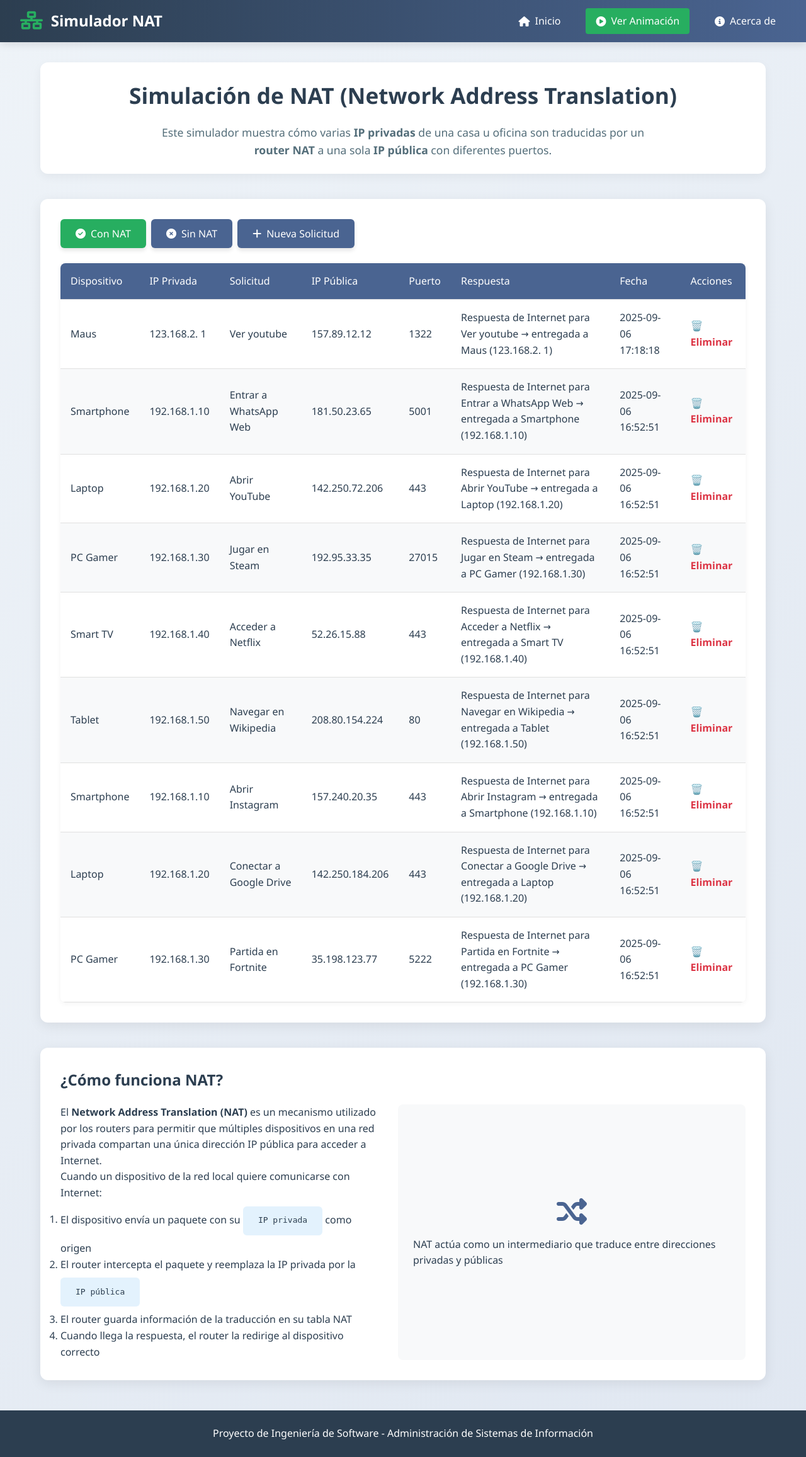
After one commit to criscriscriss/PHP---Using-NAT---Homework, a PHP site: page /index.php in a window 1280 px wide. The commit adds this page. Shown: the whole page at 63% size. Run offline with PHP 8.4, Linux system fonts and the light colour scheme; data comes from the database, SQL or seed files in the repository; both versions use the stored data as it was after the commit.

Commit message:
Actualización Base de Datos
se incluyo una base de datos MySQL en la que se almacenan los dispositivos simulados con un protocolo crud.
Recordar subir TODA la carpeta a los archivos de xampp (htdocs).
falta relacionar la base de datos con la representación grafica (sufra alejo)
el archivo redes.sql importarlo en MySQL.

```diff
--- a/animation.html
+++ b/animation.html
@@ -331,7 +331,7 @@
       <h1>Simulador NAT</h1>
     </div>
     <div class="nav-links">
-      <a href="index.html"><i class="fas fa-home"></i> Inicio</a>
+      <a href="index.php"><i class="fas fa-home"></i> Inicio</a>
       <a href="animation.html" class="active"><i class="fas fa-play-circle"></i> Ver Animación</a>
       <a href="#"><i class="fas fa-info-circle"></i> Acerca de</a>
     </div>
--- /dev/null
+++ b/conexion.php
@@ -0,0 +1,14 @@
+<?php
+$servername = "localhost";
+$username = "root";  // usuario por defecto en XAMPP
+$password = "";      // contraseña vacía por defecto
+$database = "redes"; // nombre de tu base de datos
+
+// Crear conexión
+$conn = new mysqli($servername, $username, $password, $database);
+
+// Verificar conexión
+if ($conn->connect_error) {
+    die("Error de conexión: " . $conn->connect_error);
+}
+?>
--- /dev/null
+++ b/index.php
@@ -0,0 +1,225 @@
+<?php
+include("conexion.php");
+
+// Traer datos de la base
+$sql = "SELECT d.nombre AS dispositivo, d.ip_privada,
+               s.id_solicitud, s.descripcion, s.ip_publica, s.puerto,
+               r.mensaje, r.fecha
+        FROM dispositivos d
+        INNER JOIN solicitudes s ON d.id_dispositivo = s.id_dispositivo
+        INNER JOIN respuestas r ON s.id_solicitud = r.id_solicitud
+        ORDER BY r.fecha DESC";
+
+$result = $conn->query($sql);
+$datos = [];
+while ($row = $result->fetch_assoc()) {
+    $datos[] = $row;
+}
+$conn->close();
+?>
+<!DOCTYPE html>
+<html lang="es">
+<head>
+  <meta charset="UTF-8">
+  <meta name="viewport" content="width=device-width, initial-scale=1.0">
+  <title>Simulación NAT Mejorada</title>
+  <link rel="stylesheet" href="https://cdnjs.cloudflare.com/ajax/libs/font-awesome/6.4.0/css/all.min.css">
+  <style>
+    * { margin:0; padding:0; box-sizing:border-box; font-family:'Segoe UI', Tahoma, Geneva, Verdana, sans-serif; }
+    body { background:linear-gradient(135deg,#eef3f8 0%,#e0e7f1 100%); color:#2c3e50; line-height:1.6; min-height:100vh; }
+
+    /* Navbar */
+    .navbar { background:linear-gradient(90deg,#2c3e50 0%,#4a6491 100%); color:white; padding:0.8rem 2rem; display:flex; justify-content:space-between; align-items:center; box-shadow:0 4px 12px rgba(0,0,0,0.1); position:sticky; top:0; z-index:100; }
+    .logo { display:flex; align-items:center; gap:0.8rem; }
+    .logo i { font-size:1.8rem; color:#27ae60; }
+    .logo h1 { font-size:1.5rem; font-weight:600; }
+    .nav-links { display:flex; gap:1.5rem; }
+    .nav-links a { color:white; text-decoration:none; padding:0.5rem 1rem; border-radius:4px; transition:all 0.3s ease; display:flex; align-items:center; gap:0.5rem; }
+    .nav-links a:hover { background:rgba(255,255,255,0.1); }
+    .nav-links a.active { background:#27ae60; }
+
+    /* Container */
+    .container { max-width:1200px; margin:2rem auto; padding:0 1.5rem; }
+
+    /* Header */
+    .header { text-align:center; margin-bottom:2.5rem; padding:1.5rem; background:white; border-radius:12px; box-shadow:0 5px 15px rgba(0,0,0,0.05); }
+    .header h2 { font-size:2.2rem; margin-bottom:1rem; color:#2c3e50; }
+    .header p { font-size:1.1rem; max-width:800px; margin:0 auto; color:#546e7a; }
+
+    /* Card */
+    .simulation-card { background:white; border-radius:12px; box-shadow:0 5px 20px rgba(0,0,0,0.08); padding:2rem; margin-bottom:2rem; }
+
+    /* Botones */
+    .btn { padding:12px 24px; background:#27ae60; color:white; border:none; border-radius:6px; cursor:pointer; font-size:1rem; font-weight:500; transition:all 0.3s ease; display:inline-flex; align-items:center; gap:0.5rem; box-shadow:0 4px 6px rgba(0,0,0,0.1); }
+    .btn:hover { background:#219653; transform:translateY(-2px); box-shadow:0 6px 8px rgba(0,0,0,0.15); }
+    .btn-secondary { background:#4a6491; }
+    .btn-secondary:hover { background:#3c5174; }
+
+    /* Tabla */
+    table { border-collapse:collapse; width:100%; margin-top:1.5rem; box-shadow:0 2px 8px rgba(0,0,0,0.05); border-radius:8px; overflow:hidden; background:white; }
+    th, td { padding:1rem; text-align:left; border-bottom:1px solid #e0e0e0; }
+    th { background:#4a6491; color:white; font-weight:500; }
+    tr:nth-child(even){ background-color:#f8f9fa; }
+    tr:hover{ background-color:#f1f5f9; }
+    .acciones a { color:#dc3545; font-weight:bold; text-decoration:none; }
+    .error { color:#dc3545; font-weight:bold; }
+
+    /* Modal */
+    .modal { display:none; position:fixed; z-index:1000; left:0; top:0; width:100%; height:100%; background:rgba(0,0,0,0.6); align-items:center; justify-content:center; }
+    .modal-contenido { background:#fff; padding:20px; border-radius:8px; width:90%; max-width:500px; box-shadow:0 4px 12px rgba(0,0,0,0.3); position:relative; animation:aparecer 0.3s ease; }
+    .modal-contenido h2 { margin-top:0; }
+    .modal-contenido label { display:block; margin-top:10px; font-weight:bold; }
+    .modal-contenido input { width:100%; padding:8px; margin-top:5px; border:1px solid #ccc; border-radius:6px; }
+    .modal-contenido button { margin-top:15px; background:#007bff; color:white; padding:10px; border:none; border-radius:6px; cursor:pointer; }
+    .cerrar { position:absolute; right:15px; top:10px; font-size:18px; font-weight:bold; cursor:pointer; color:#666; }
+    @keyframes aparecer { from{transform:scale(0.8);opacity:0;} to{transform:scale(1);opacity:1;} }
+
+    /* Explicación NAT */
+    .explanation { background:white; border-radius:12px; box-shadow:0 5px 20px rgba(0,0,0,0.08); padding:2rem; margin-top:2.5rem; }
+    .explanation h3 { color:#2c3e50; margin-bottom:1.2rem; font-size:1.5rem; }
+    .explanation-content { display:flex; gap:2rem; flex-wrap:wrap; }
+    .explanation-text { flex:1; min-width:300px; }
+    .explanation-visual { flex:1; min-width:300px; background:#f8f9fa; border-radius:8px; padding:1.5rem; display:flex; flex-direction:column; align-items:center; justify-content:center; }
+    .ip-box { padding:0.8rem 1.5rem; background:#e3f2fd; border-radius:6px; margin:0.5rem 0; font-family:monospace; display:inline-block; }
+
+    /* Footer */
+    footer { text-align:center; padding:1.5rem; margin-top:3rem; background:#2c3e50; color:white; }
+
+    /* Responsive */
+    @media (max-width:768px){ .navbar{flex-direction:column; padding:1rem;} .nav-links{margin-top:1rem; flex-wrap:wrap; justify-content:center;} .explanation-content{flex-direction:column;} }
+  </style>
+</head>
+<body>
+  <!-- Navbar -->
+  <nav class="navbar">
+    <div class="logo"><i class="fas fa-network-wired"></i><h1>Simulador NAT</h1></div>
+    <div class="nav-links">
+      <a href="index.php"><i class="fas fa-home"></i> Inicio</a>
+      <a href="animation.html" class="active"><i class="fas fa-play-circle"></i> Ver Animación</a>
+      <a href="#"><i class="fas fa-info-circle"></i> Acerca de</a>
+    </div>
+  </nav>
+
+  <div class="container">
+    <!-- Header -->
+    <div class="header">
+      <h2>Simulación de NAT (Network Address Translation)</h2>
+      <p>Este simulador muestra cómo varias <b>IP privadas</b> de una casa u oficina son traducidas por un <b>router NAT</b> a una sola <b>IP pública</b> con diferentes puertos.</p>
+    </div>
+
+    <!-- Tarjeta -->
+    <div class="simulation-card">
+      <div style="display:flex; gap:.5rem; flex-wrap:wrap;">
+        <button class="btn" onclick="mostrar('nat')"><i class="fas fa-check-circle"></i> Con NAT</button>
+        <button class="btn btn-secondary" onclick="mostrar('sin_nat')"><i class="fas fa-times-circle"></i> Sin NAT</button>
+        <button class="btn btn-secondary" onclick="abrirModal()"><i class="fas fa-plus"></i> Nueva Solicitud</button>
+      </div>
+
+      <!-- Tabla -->
+      <table id="tabla">
+        <thead>
+          <tr>
+            <th>Dispositivo</th>
+            <th>IP Privada</th>
+            <th>Solicitud</th>
+            <th>IP Pública</th>
+            <th>Puerto</th>
+            <th>Respuesta</th>
+            <th>Fecha</th>
+            <th>Acciones</th>
+          </tr>
+        </thead>
+        <tbody>
+          <?php foreach ($datos as $fila): ?>
+            <tr>
+              <td><?= $fila['dispositivo'] ?></td>
+              <td><?= $fila['ip_privada'] ?></td>
+              <td><?= $fila['descripcion'] ?></td>
+              <td class="ip"><?= $fila['ip_publica'] ?></td>
+              <td class="puerto"><?= $fila['puerto'] ?></td>
+              <td class="respuesta"><?= $fila['mensaje'] ?></td>
+              <td><?= $fila['fecha'] ?></td>
+              <td class="acciones">
+                <a href="procesar.php?eliminar=<?= $fila['id_solicitud'] ?>" onclick="return confirm('¿Seguro que quieres eliminar esta solicitud?')">🗑️ Eliminar</a>
+              </td>
+            </tr>
+          <?php endforeach; ?>
+        </tbody>
+      </table>
+    </div>
+
+    <!-- Modal (fuera de la tarjeta para que flote) -->
+    <div id="modal" class="modal">
+      <div class="modal-contenido">
+        <span class="cerrar" onclick="cerrarModal()">✖</span>
+        <h2>➕ Agregar nueva solicitud</h2>
+        <form method="POST" action="procesar.php">
+          <label>Nombre del dispositivo:</label>
+          <input type="text" name="nombre_dispositivo" required>
+          <label>IP Privada:</label>
+          <input type="text" name="ip_privada" required>
+          <label>Descripción:</label>
+          <input type="text" name="descripcion" required>
+          <label>IP Pública:</label>
+          <input type="text" name="ip_publica" required>
+          <label>Puerto:</label>
+          <input type="number" name="puerto" required>
+          <button type="submit" name="agregar">Agregar</button>
+        </form>
+      </div>
+    </div>
+
+    <!-- Explicación NAT -->
+    <div class="explanation">
+      <h3>¿Cómo funciona NAT?</h3>
+      <div class="explanation-content">
+        <div class="explanation-text">
+          <p>El <strong>Network Address Translation (NAT)</strong> es un mecanismo utilizado por los routers para permitir que múltiples dispositivos en una red privada compartan una única dirección IP pública para acceder a Internet.</p>
+          <p>Cuando un dispositivo de la red local quiere comunicarse con Internet:</p>
+          <ol>
+            <li>El dispositivo envía un paquete con su <span class="ip-box">IP privada</span> como origen</li>
+            <li>El router intercepta el paquete y reemplaza la IP privada por la <span class="ip-box">IP pública</span></li>
+            <li>El router guarda información de la traducción en su tabla NAT</li>
+            <li>Cuando llega la respuesta, el router la redirige al dispositivo correcto</li>
+          </ol>
+        </div>
+        <div class="explanation-visual">
+          <i class="fas fa-random" style="font-size: 3rem; color: #4a6491; margin-bottom: 1rem;"></i>
+          <p>NAT actúa como un intermediario que traduce entre direcciones privadas y públicas</p>
+        </div>
+      </div>
+    </div>
+  </div>
+
+  <footer><p>Proyecto de Ingeniería de Software - Administración de Sistemas de Información</p></footer>
+
+  <script>
+    function mostrar(modo) {
+      const filas = document.querySelectorAll("#tabla tbody tr");
+      filas.forEach((fila) => {
+        const ip = fila.querySelector(".ip");
+        const puerto = fila.querySelector(".puerto");
+        const respuesta = fila.querySelector(".respuesta");
+        if (!ip || !puerto || !respuesta) return;
+        if (modo === "nat") {
+          if (ip.dataset.real) ip.textContent = ip.dataset.real;
+          if (puerto.dataset.real) puerto.textContent = puerto.dataset.real;
+          if (respuesta.dataset.real) respuesta.textContent = respuesta.dataset.real;
+          respuesta.classList.remove("error");
+        } else {
+          if (!ip.dataset.real) ip.dataset.real = ip.textContent;
+          if (!puerto.dataset.real) puerto.dataset.real = puerto.textContent;
+          if (!respuesta.dataset.real) respuesta.dataset.real = respuesta.textContent;
+          ip.textContent = "❌ No disponible";
+          puerto.textContent = "❌";
+          respuesta.textContent = "❌ Error de conexión (sin NAT)";
+          respuesta.classList.add("error");
+        }
+      });
+    }
+    function abrirModal(){ document.getElementById("modal").style.display = "flex"; }
+    function cerrarModal(){ document.getElementById("modal").style.display = "none"; }
+    window.addEventListener("click",(e)=>{const modal=document.getElementById("modal"); if(e.target===modal) cerrarModal();});
+  </script>
+</body>
+</html>
```
Also changed, not shown: package.json (+3 -12 lines), procesar.php (added, +58 -0 lines), redes.sql (added, +172 -0 lines), Style.css (line endings or trailing spaces), package-lock.json.
